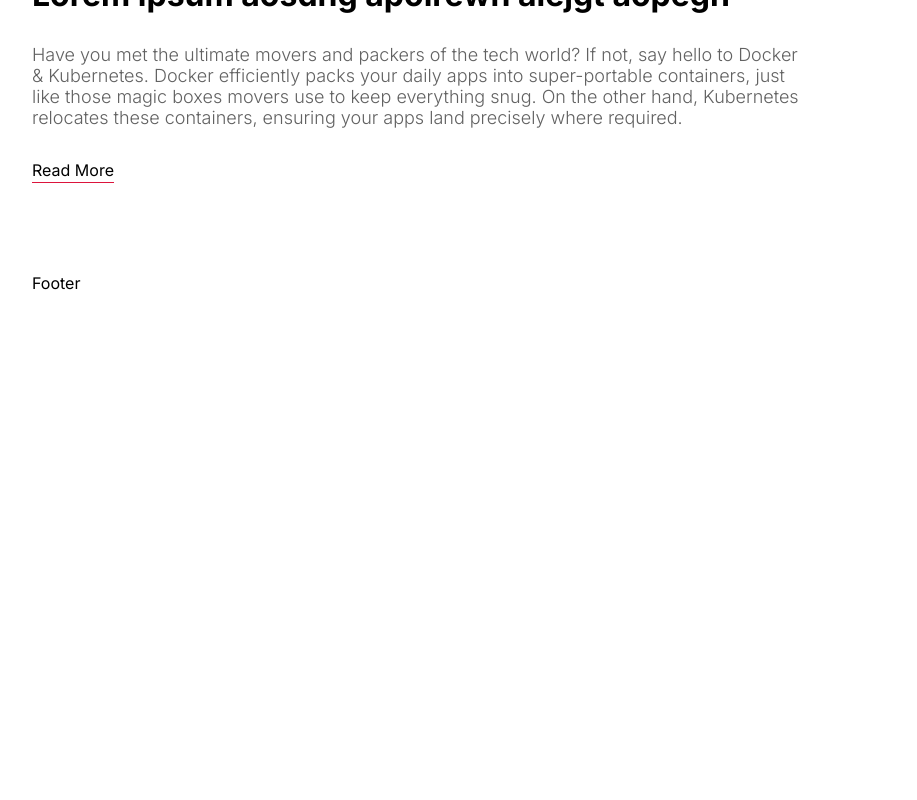
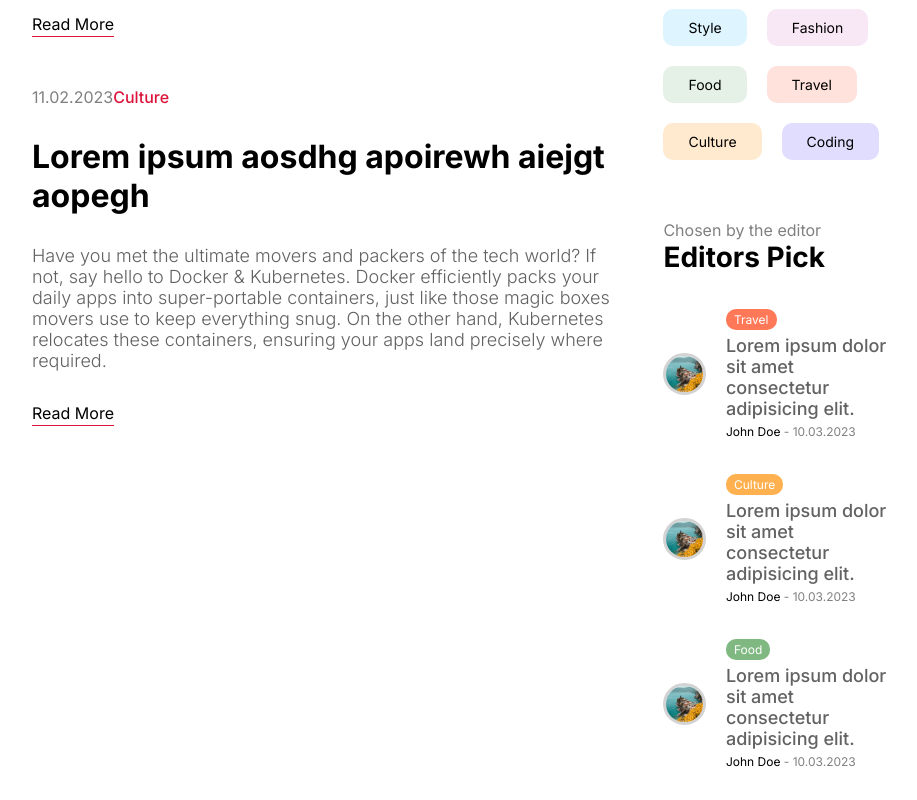
Before and after one commit to Goutam-04/Blogging, a Next.js app: page / in a window 1280 px wide. Shown: the part 2100-2900 px from the top of the page, without its empty margins (176-1093 px from the left). Before the commit the page ends 2433 px from the top, so only its background shows below. Built offline with nearby package versions, Linux system fonts and the light colour scheme.

Commit message:
add side menu bar

```diff
--- a/src/components/menu/Menu.jsx
+++ b/src/components/menu/Menu.jsx
@@ -1,10 +1,24 @@
-import React from 'react'
-import styles from "./menu.module.css"
+import React from "react";
+import styles from "./menu.module.css";
+import Link from "next/link";
+import Image from "next/image";
+import MenuPosts from "../menuPosts/MenuPosts";
+import MenuCategories from "../menuCategories/MenuCategories";
 
 const Menu = () => {
   return (
-    <div className={styles.container}>Menu</div>
-  )
-}
+    <div className={styles.container}>
+      <h2 className={styles.subtitle}>{"What's hot"}</h2>
+      <h1 className={styles.title}>Most Popular</h1>
+      <MenuPosts withImage={false} />
+      <h2 className={styles.subtitle}>Discover by topic</h2>
+      <h1 className={styles.title}>Categories</h1>
+      <MenuCategories />
+      <h2 className={styles.subtitle}>Chosen by the editor</h2>
+      <h1 className={styles.title}>Editors Pick</h1>
+      <MenuPosts withImage={true} />
+    </div>
+  );
+};
 
-export default Menu
+export default Menu;
--- a/src/components/menu/menu.module.css
+++ b/src/components/menu/menu.module.css
@@ -1,6 +1,20 @@
 .container {
-    display: flex;
-    align-items: center;
-    justify-content: space-between;
-    height: 100px;
+  flex: 2;
+  margin-top: 60px;
+}
+
+.subtitle {
+  color: gray;
+  font-size: 16px;
+  font-weight: 400;
+}
+.title {
+  font-size: 28px;
+}
+
+
+@media screen and (max-width: 1024px) {
+  .container {
+    display: none;
   }
+}
--- /dev/null
+++ b/src/components/menuCategories/MenuCategories.jsx
@@ -0,0 +1,33 @@
+import Link from "next/link";
+import React from "react";
+import styles from "./menuCategories.module.css";
+
+const MenuCategories = () => {
+  return (
+    <div className={styles.categoryList}>
+      <Link
+        href="/blog?cat=style"
+        className={`${styles.categoryItem} ${styles.style}`}
+      >
+        Style
+      </Link>
+      <Link href="/blog" className={`${styles.categoryItem} ${styles.fashion}`}>
+        Fashion
+      </Link>
+      <Link href="/blog" className={`${styles.categoryItem} ${styles.food}`}>
+        Food
+      </Link>
+      <Link href="/blog" className={`${styles.categoryItem} ${styles.travel}`}>
+        Travel
+      </Link>
+      <Link href="/blog" className={`${styles.categoryItem} ${styles.culture}`}>
+        Culture
+      </Link>
+      <Link href="/blog" className={`${styles.categoryItem} ${styles.coding}`}>
+        Coding
+      </Link>
+    </div>
+  );
+};
+
+export default MenuCategories;
--- /dev/null
+++ b/src/components/menuCategories/menuCategories.module.css
@@ -0,0 +1,37 @@
+.categoryList {
+  margin-top: 35px;
+  margin-bottom: 60px;
+  display: flex;
+  flex-wrap: wrap;
+  gap: 20px;
+}
+
+.categoryItem {
+  padding: 10px 25px;
+  border-radius: 10px;
+  font-size: 14px;
+}
+
+.categoryItem.style {
+  background-color: #57c4ff31;
+}
+
+.categoryItem.fashion {
+  background-color: #da85c731;
+}
+
+.categoryItem.food {
+  background-color: #7fb88133;
+}
+
+.categoryItem.travel {
+  background-color: #ff795736;
+}
+
+.categoryItem.culture {
+  background-color: #ffb04f45;
+}
+
+.categoryItem.coding {
+  background-color: #5e4fff31;
+}
--- /dev/null
+++ b/src/components/menuPosts/MenuPosts.jsx
@@ -0,0 +1,87 @@
+import Image from "next/image";
+import Link from "next/link";
+import React from "react";
+import styles from "./menuPosts.module.css"
+
+const MenuPosts = ({ withImage }) => {
+  return (
+    <div className={styles.items}>
+      <Link href="/" className={styles.item}>
+        {withImage && (
+          <div className={styles.imageContainer}>
+            <Image src="/p1.jpeg" alt="" fill className={styles.image} />
+          </div>
+        )}
+        <div className={styles.textContainer}>
+          <span className={`${styles.category} ${styles.travel}`}>Travel</span>
+          <h3 className={styles.postTitle}>
+            Lorem ipsum dolor sit amet consectetur adipisicing elit.
+          </h3>
+          <div className={styles.detail}>
+            <span className={styles.username}>John Doe</span>
+            <span className={styles.date}> - 10.03.2023</span>
+          </div>
+        </div>
+      </Link>
+      <Link href="/" className={styles.item}>
+        {withImage && (
+          <div className={styles.imageContainer}>
+            <Image src="/p1.jpeg" alt="" fill className={styles.image} />
+          </div>
+        )}
+        <div className={styles.textContainer}>
+          <span className={`${styles.category} ${styles.culture}`}>
+            Culture
+          </span>
+          <h3 className={styles.postTitle}>
+            Lorem ipsum dolor sit amet consectetur adipisicing elit.
+          </h3>
+          <div className={styles.detail}>
+            <span className={styles.username}>John Doe</span>
+            <span className={styles.date}> - 10.03.2023</span>
+          </div>
+        </div>
+      </Link>
+      <Link href="/" className={styles.item}>
+
+      {/* with image not understand */}
+        {withImage && (
+          <div className={styles.imageContainer}>
+            <Image src="/p1.jpeg" alt="" fill className={styles.image} />
+          </div>
+        )}
+        <div className={styles.textContainer}>
+          <span className={`${styles.category} ${styles.food}`}>Food</span>
+          <h3 className={styles.postTitle}>
+            Lorem ipsum dolor sit amet consectetur adipisicing elit.
+          </h3>
+          <div className={styles.detail}>
+            <span className={styles.username}>John Doe</span>
+            <span className={styles.date}> - 10.03.2023</span>
+          </div>
+        </div>
+      </Link>
+      <Link href="/" className={styles.item}>
+        {withImage && (
+          <div className={styles.imageContainer}>
+            <Image src="/p1.jpeg" alt="" fill className={styles.image} />
+          </div>
+        )}
+        <div className={styles.textContainer}>
+          <span className={`${styles.category} ${styles.fashion}`}>
+            Fashion
+          </span>
+          <h3 className={styles.postTitle}>
+            Lorem ipsum dolor sit amet consectetur adipisicing elit.
+          </h3>
+          <div className={styles.detail}>
+            <span className={styles.username}>John Doe</span>
+            <span className={styles.date}> - 10.03.2023</span>
+          </div>
+        </div>
+      </Link>
+    </div>
+  );
+};
+
+export default MenuPosts;
--- /dev/null
+++ b/src/components/menuPosts/menuPosts.module.css
@@ -0,0 +1,78 @@
+.items {
+  margin-top: 35px;
+  margin-bottom: 60px;
+  display: flex;
+  flex-direction: column;
+  gap: 35px;
+}
+
+.item {
+  display: flex;
+  align-items: center;
+  gap: 20px;
+}
+
+.imageContainer {
+  flex: 1;
+  aspect-ratio: 1/1;
+  position: relative;
+}
+
+.image {
+  border-radius: 50%;
+  border: 3px solid lightgray;
+  object-fit: cover;
+}
+
+.textContainer {
+  flex: 4;
+  display: flex;
+  flex-direction: column;
+  gap: 5px;
+}
+
+.category {
+  padding: 3px 8px;
+  border-radius: 10px;
+  font-size: 12px;
+  color: white;
+  width: max-content;
+}
+
+.category.travel {
+  background-color: #ff7857;
+}
+
+.culture {
+  background-color: #ffb14f;
+}
+
+.food {
+  background-color: #7fb881;
+}
+
+.fashion {
+  background-color: #ff7887;
+}
+
+.coding {
+  background-color: #775aec;
+}
+
+.style {
+  background-color: #789cff;
+}
+
+.postTitle {
+  font-size: 18px;
+  font-weight: 500;
+  color: var(--softTextColor);
+}
+
+.detail {
+  font-size: 12px;
+}
+
+.date {
+  color: gray;
+}
```
